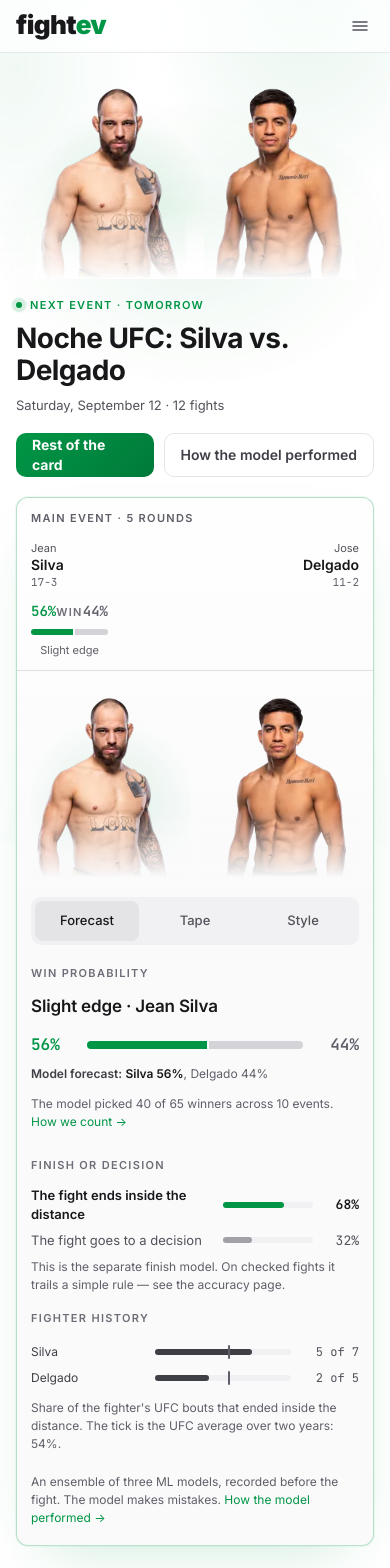
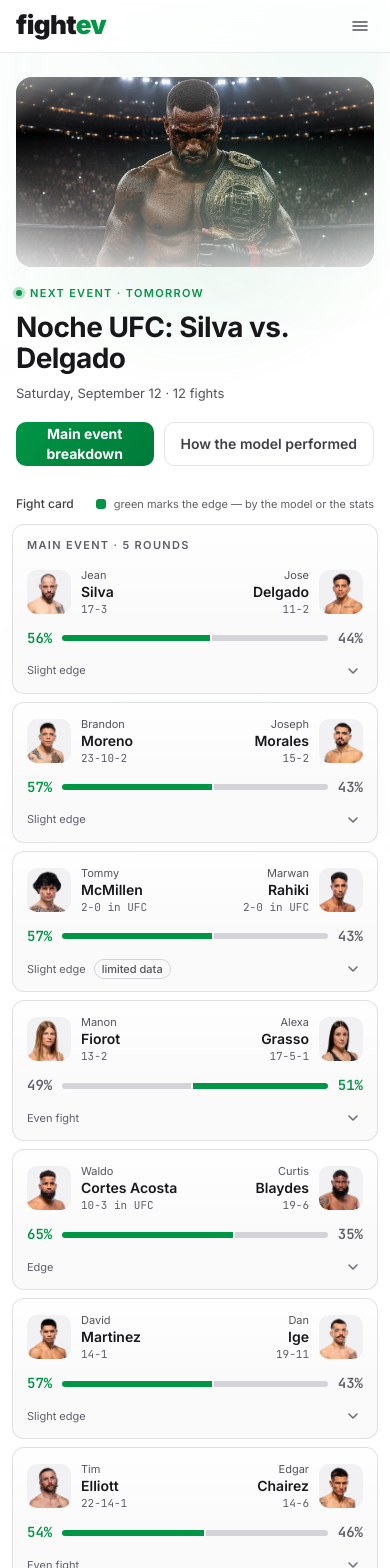
Before and after one commit to Gotodataru/fightev, a React (Vite) app: page / in a window 390 px wide. Shown: the top 1568 px of the page. Built offline with nearby package versions, Linux system fonts and the light colour scheme.

Commit message:
Hero returns to an event poster with artwork; the panel reads as a deck of modules

```diff
--- a/src/components/FightCard.tsx
+++ b/src/components/FightCard.tsx
@@ -122,9 +122,13 @@ function DesktopPanel({ fight, track }: { fight: Fight; track: Track }) {
           <Portrait f={fight.fighter_1} fav={p1 > 0.5} />
           <SidePanel f={fight.fighter_1} />
         </div>
-        <div className="flex flex-col gap-[30px] pt-2">
+        <div className="flex flex-col gap-2.5 pt-1">
           <PredictionBlock fight={fight} track={track} />
-          <div><SectionLabel>{t.tape}</SectionLabel><TapeDesktop fight={fight} /></div>
+          <section className="stack-item relative rounded-xl border border-line bg-zinc-900/50 px-4 py-3.5"
+            style={{ zIndex: 17, animationDelay: '270ms' }}>
+            <SectionLabel>{t.tape}</SectionLabel>
+            <TapeDesktop fight={fight} />
+          </section>
         </div>
         <div className="flex flex-col items-end gap-[18px]">
           <Portrait f={fight.fighter_2} fav={p1 < 0.5} />
--- a/src/components/FightDetails.tsx
+++ b/src/components/FightDetails.tsx
@@ -1,4 +1,5 @@
 import { Link } from 'react-router-dom'
+import type { ReactNode } from 'react'
 import type { Fight, Fighter, Track } from '../data'
 import { useI18n } from '../i18n'
 import {
@@ -62,15 +63,26 @@ function WinRow({ p1, f1, f2 }: { p1: number; f1: Fighter; f2: Fighter }) {
   )
 }
 
+/** A self-contained block of the panel. The stack animation makes each one slide
+ *  out from under the block above it, so a long panel reads as a deck, not a wall. */
+function Module({ title, extra, children, i = 0 }: { title: string; extra?: ReactNode; children: ReactNode; i?: number }) {
+  return (
+    <section className="stack-item relative rounded-xl border border-line bg-zinc-900/50 px-4 py-3.5"
+      style={{ zIndex: 20 - i, animationDelay: `${i * 90}ms` } as React.CSSProperties}>
+      <SectionLabel extra={extra}>{title}</SectionLabel>
+      {children}
+    </section>
+  )
+}
+
 function FinishBlock({ fight, track }: { fight: Fight; track: Track }) {
   const { t } = useI18n()
   const base = track.ufc_finish_rate_24m.rate !== null ? Math.round(track.ufc_finish_rate_24m.rate * 100) : null
   const fin = fight.p_finish !== null ? Math.round(fight.p_finish * 100) : null
   return (
-    <div>
-      <SectionLabel>{t.finishTitle}</SectionLabel>
+    <>
       {fin !== null && (
-        <div className="mb-4">
+        <Module title={t.finishTitle} i={1}>
           <div className="flex flex-col gap-1.5">
             {([[t.finishEarly, fin, fin >= 50], [t.finishDecision, 100 - fin, fin < 50]] as const).map(([label, v, lead], j) => (
               <div key={label} className="grid grid-cols-[minmax(0,1fr)_auto] items-center gap-3">
@@ -86,9 +98,9 @@ function FinishBlock({ fight, track }: { fight: Fight; track: Track }) {
             ))}
           </div>
           <p className="m-0 mt-2 text-xs leading-normal text-zinc-500">{t.finishModelNote}</p>
-        </div>
+        </Module>
       )}
-      {fin !== null && <SectionLabel>{t.fightHistory}</SectionLabel>}
+      <Module title={fin !== null ? t.fightHistory : t.finishTitle} i={2}>
       {[fight.fighter_1, fight.fighter_2].map((f, j) => {
         const n = f.decided_fights, k = f.finish_fights
         const pct = n ? Math.round((k / n) * 100) : 0
@@ -106,7 +118,8 @@ function FinishBlock({ fight, track }: { fight: Fight; track: Track }) {
         )
       })}
       {base !== null && <p className="mt-2 text-xs leading-normal text-zinc-500">{t.finishNote(base)}</p>}
-    </div>
+      </Module>
+    </>
   )
 }
 
@@ -116,10 +129,9 @@ export function PredictionBlock({ fight, track }: { fight: Fight; track: Track }
   const fav = favourite(fight)
   const done = fight.result
   return (
-    <div>
-      <SectionLabel extra={lowData(fight) ? <Tag>{t.lowDataLong}</Tag> : undefined}>
-        {done ? t.predictionWas : t.winForecast}
-      </SectionLabel>
+    <div className="stack flex flex-col gap-2.5">
+      <Module i={0} title={done ? t.predictionWas : t.winForecast}
+        extra={lowData(fight) ? <Tag>{t.lowDataLong}</Tag> : undefined}>
       <div className="mb-3.5 flex flex-wrap items-center gap-x-3 gap-y-2">
         <span className="text-[17px] font-semibold tracking-[-0.01em] text-zinc-50">
           {t.verdict(v)}{v !== 'even' && <> · {fav.name}</>}
@@ -135,7 +147,8 @@ export function PredictionBlock({ fight, track }: { fight: Fight; track: Track }
           </div>
         )}
       </div>
-      <div className="mt-[26px]"><FinishBlock fight={fight} track={track} /></div>
+      </Module>
+      <FinishBlock fight={fight} track={track} />
     </div>
   )
 }
--- a/src/i18n.tsx
+++ b/src/i18n.tsx
@@ -37,8 +37,6 @@ const ru = {
 
   // list
   card: 'Кард',
-  restTitle: 'Остальные бои',
-  ctaRest: 'Остальные бои',
   legend: 'зелёным — преимущество по модели или статистике',
   win: 'победа',
   predictionWas: 'прогноз был',
@@ -153,8 +151,6 @@ const en: Dict = {
   ctaAccuracy: 'How the model performed',
 
   card: 'Fight card',
-  restTitle: 'Rest of the card',
-  ctaRest: 'Rest of the card',
   legend: 'green marks the edge — by the model or the stats',
   win: 'win',
   predictionWas: 'forecast was',
--- a/src/index.css
+++ b/src/index.css
@@ -43,9 +43,9 @@
   --glow-a: 0.12;            /* brand glow behind the hero */
   --glow-b: 0.16;            /* brand glow behind a favourite's portrait */
   --hairline-hover: 82 82 91;
-  --amb-a: 0.07;             /* ambient brand wash */
+  --amb-a: 0.05;             /* ambient brand wash */
   --sheen: 255 255 255;      /* lit upper edge of a surface */
-  --sheen-a: 0.035;
+  --sheen-a: 0.028;
 
   /* ready-made colours for SVG attributes and inline styles */
   --c-bg: rgb(var(--bg));
@@ -102,7 +102,7 @@
   --glow-a: 0.10;
   --glow-b: 0.12;
   --hairline-hover: 161 161 170;
-  --amb-a: 0.10;
+  --amb-a: 0.07;
   --sheen: 255 255 255;
   --sheen-a: 0.9;
 }
@@ -127,15 +127,16 @@ a:hover { color: rgb(var(--brand-hover)); }
 .ambient {
   position: fixed; inset: 0; pointer-events: none; z-index: 0;
   background:
-    radial-gradient(60% 42% at 78% -4%, rgb(var(--brand) / var(--amb-a)), transparent 70%),
-    radial-gradient(46% 34% at 4% 8%, rgb(var(--brand) / calc(var(--amb-a) * 0.55)), transparent 72%),
-    radial-gradient(80% 50% at 50% 108%, rgb(var(--brand) / calc(var(--amb-a) * 0.5)), transparent 72%);
+    radial-gradient(90% 70% at 82% -14%, rgb(var(--brand) / var(--amb-a)), transparent 78%),
+    radial-gradient(70% 55% at -6% 4%, rgb(var(--brand) / calc(var(--amb-a) * 0.45)), transparent 80%),
+    radial-gradient(120% 70% at 50% 116%, rgb(var(--brand) / calc(var(--amb-a) * 0.38)), transparent 78%);
+  filter: blur(12px);
 }
 .above { position: relative; z-index: 1; }
 
 /* surfaces get a top-down sheen and a lit upper edge */
 .surface {
-  background-image: linear-gradient(180deg, rgb(var(--sheen) / var(--sheen-a)) 0%, transparent 42%);
+  background-image: linear-gradient(180deg, rgb(var(--sheen) / var(--sheen-a)) 0%, transparent 58%);
   box-shadow: inset 0 1px 0 rgb(var(--sheen) / calc(var(--sheen-a) * 1.6));
 }
 
@@ -259,6 +260,24 @@ a:hover { color: rgb(var(--brand-hover)); }
   animation: sk 1.4s linear infinite;
 }
 
+/* panel modules: each slides down from under the one above, like cards dealt off a deck */
+@keyframes stackOut { from { opacity: 0; transform: translateY(-16px) scale(.985); } to { opacity: 1; transform: none; } }
+.stack-item { animation: stackOut .5s var(--ease) both; animation-delay: var(--d, 0ms); }
+.stack > .stack-item:first-child { animation-duration: .42s; }
+
+/* hero artwork: masked on every edge so it melts into the page instead of ending in a hard box */
+.hero-art { isolation: isolate; }
+.hero-art img {
+  -webkit-mask-image: radial-gradient(120% 100% at 50% 38%, #000 42%, transparent 88%);
+  mask-image: radial-gradient(120% 100% at 50% 38%, #000 42%, transparent 88%);
+}
+.hero-art::after {
+  content: ''; position: absolute; inset: 0; pointer-events: none;
+  background:
+    linear-gradient(180deg, rgb(var(--bg) / .35) 0%, transparent 30%, rgb(var(--bg) / .55) 100%),
+    radial-gradient(70% 60% at 68% 62%, rgb(var(--brand) / .16), transparent 70%);
+}
+
 /* hero */
 .word-mask { display: inline-block; overflow: hidden; vertical-align: top; padding-bottom: .06em; margin-bottom: -.06em; }
 .word { display: inline-block; animation: wordUp .8s var(--ease) both; animation-delay: var(--d, 0ms); }
@@ -283,6 +302,7 @@ a:hover { color: rgb(var(--brand-hover)); }
 @media (prefers-reduced-motion: reduce) {
   .btn-brand::after { display: none; }
   .read-bar, .site-header, .theme-switch svg { transition: none !important; }
+  .stack-item,
   .xp, .a-grow, .a-grow-r, .pin, .rowin, .pop, .fadein, .sk, .page-in, .menu-in, .menu-in > * > *,
   .word, .hero-in, .from-left, .from-right, .breathe, .line-in, .live-dot::after { animation: none !important; }
   .draw { animation: none !important; stroke-dashoffset: 0; }
--- a/src/pages/Fights.tsx
+++ b/src/pages/Fights.tsx
@@ -1,17 +1,14 @@
 import { useCallback, useEffect, useRef, useState, type CSSProperties } from 'react'
 import { Link, useSearchParams } from 'react-router-dom'
 import { FightCard } from '../components/FightCard'
-import { Portrait } from '../components/ui'
 import { useData, useMedia, type Card, type Fight, type Track } from '../data'
 import { useI18n } from '../i18n'
-import { BRAND, Z600, capitalize, daysUntil, formatDate } from '../lib/fight'
+import { BRAND, Z600, capitalize, cx, daysUntil, formatDate } from '../lib/fight'
 import { Reveal, SplitWords, reducedMotion, useParallax } from '../lib/motion'
 
 // ── hero ───────────────────────────────────────────────────────────────────────
 
-function Hero({ card, main, track, wide, desktopPanel }: {
-  card: Card; main: Fight; track: Track; wide: boolean; desktopPanel: boolean
-}) {
+function Hero({ card, onBreakdown, wide }: { card: Card; onBreakdown: (i: number) => void; wide: boolean }) {
   const { t } = useI18n()
   const ev = card.event!
   const days = daysUntil(ev.date)
@@ -21,20 +18,18 @@ function Hero({ card, main, track, wide, desktopPanel }: {
     : days === 0 ? `${t.nextEvent} · ${t.today}`
     : finished ? t.eventDone : t.eventPast
   const dateLine = `${capitalize(formatDate(ev.date, t.locale, { weekday: 'long', day: 'numeric', month: 'long' }))} · ${t.fights(card.fights.length)}`
-  const p1 = main.p_win_f1
+  // the headliner may have no forecast (then the log starts with the co-main) — fall back to the first fight
+  const heroIndex = Math.max(0, card.fights.findIndex(f => f.main_event))
   const parallax = useParallax(0.1, wide)
   const d = (ms: number) => ({ '--d': `${ms}ms` }) as CSSProperties
   const words = ev.name.split(' ').length
 
-  // face-off: the two fighters slide in from their own sides
-  const portraits = (w: number, overlap: number) => (
-    <div className="mask-x flex w-full items-end justify-center" style={{ transform: `translateY(${parallax}px)` }}>
-      <div className="from-left min-w-0" style={{ width: w, marginRight: -overlap, ...d(150) }}>
-        <Portrait f={main.fighter_1} fav={p1 > 0.5} w={w} fade="var(--c-bg)" eager animate={false} />
-      </div>
-      <div className="from-right min-w-0" style={{ width: w, ...d(250) }}>
-        <Portrait f={main.fighter_2} fav={p1 < 0.5} w={w} fade="var(--c-bg)" eager animate={false} />
-      </div>
+  // one atmospheric shot instead of the face-off; it fades into the page on every edge
+  const artwork = (className: string) => (
+    <div className={cx('hero-art pointer-events-none relative overflow-hidden', className)}
+      style={{ transform: `translateY(${parallax}px)` }} aria-hidden>
+      <img src={`${import.meta.env.BASE_URL}hero.webp`} alt="" width={1280} height={853} decoding="async"
+        className="h-full w-full object-cover object-[52%_22%]" />
     </div>
   )
   const eyebrowEl = (cls: string) => (
@@ -48,21 +43,21 @@ function Hero({ card, main, track, wide, desktopPanel }: {
     return (
       <section className="relative overflow-hidden px-4 pb-[22px] pt-6" aria-labelledby="event-title">
         <div className="breathe pointer-events-none absolute left-1/2 top-10 -ml-[210px] h-[300px] w-[420px]" style={{ background: glow }} />
-        <div className="relative mx-auto max-w-[400px]">{portraits(170, 18)}</div>
+        {artwork('fadein mx-auto h-[190px] w-full max-w-[440px] rounded-2xl')}
         {eyebrowEl('relative mb-2.5 mt-[18px]')}
         <h1 id="event-title" className="relative m-0 text-[28px] font-bold leading-[1.12] tracking-[-0.02em]">
           <SplitWords text={ev.name} delay={120} />
         </h1>
         <div className="hero-in relative mt-2.5 text-[13px] text-zinc-400" style={d(200 + words * 55)}>{dateLine}</div>
         <div className="hero-in relative mt-[18px] flex flex-wrap gap-2.5" style={d(300 + words * 55)}>
-          <a href="#rest" className="btn btn-brand flex h-11 flex-1 items-center justify-center rounded-[10px] bg-brand px-4 text-sm font-bold text-onbrand hover:bg-brand-hover">
-            {t.ctaRest}
-          </a>
+          <button type="button" onClick={() => onBreakdown(heroIndex)}
+            className="btn btn-brand flex h-11 flex-1 items-center justify-center rounded-[10px] bg-brand px-4 text-sm font-bold text-onbrand hover:bg-brand-hover">
+            {t.ctaBreakdown}
+          </button>
           <Link to="/accuracy" className="btn flex h-11 items-center justify-center rounded-[10px] border border-zinc-800 px-4 text-sm font-semibold text-zinc-300 hover:border-zinc-600 hover:text-zinc-50">
             {t.ctaAccuracy}
           </Link>
         </div>
-        <div className="relative mt-5"><MainFight main={main} track={track} wide={wide} desktopPanel={desktopPanel} /></div>
       </section>
     )
   }
@@ -78,31 +73,18 @@ function Hero({ card, main, track, wide, desktopPanel }: {
           </h1>
           <div className="hero-in mt-3.5 text-sm text-zinc-400" style={d(180 + words * 55)}>{dateLine}</div>
           <div className="hero-in mt-7 flex flex-wrap gap-2.5" style={d(300 + words * 55)}>
-            <a href="#rest" className="btn btn-brand rounded-lg bg-brand px-[18px] py-[11px] text-[13px] font-bold text-onbrand hover:bg-brand-hover">
-              {t.ctaRest}
-            </a>
+            <button type="button" onClick={() => onBreakdown(heroIndex)}
+              className="btn btn-brand rounded-lg bg-brand px-[18px] py-[11px] text-[13px] font-bold text-onbrand hover:bg-brand-hover">
+              {t.ctaBreakdown}
+            </button>
             <Link to="/accuracy" className="btn rounded-lg border border-zinc-800 px-[18px] py-[11px] text-[13px] font-semibold text-zinc-300 hover:border-zinc-600 hover:text-zinc-50">
               {t.ctaAccuracy}
             </Link>
           </div>
         </div>
-        <div className="flex h-[330px] w-full items-end">{portraits(250, 26)}</div>
-      </div>
-      <div className="relative mx-auto max-w-[1024px] px-6 pb-12">
-        <MainFight main={main} track={track} wide={wide} desktopPanel={desktopPanel} />
+        {artwork('fadein h-[300px] w-full self-stretch rounded-2xl lg:h-[340px]')}
       </div>
     </section>
-  )
-}
-
-/** The headliner, opened and unclickable: this is the page's centrepiece, not a list row. */
-function MainFight({ main, track, wide, desktopPanel }: { main: Fight; track: Track; wide: boolean; desktopPanel: boolean }) {
-  return (
-    <Reveal still>
-      <FightCard fight={main} index={0} total={1} open solo track={track}
-        desktopRow={wide} desktopPanel={desktopPanel} instantClose
-        onToggle={() => {}} onGo={() => {}} />
-    </Reveal>
   )
 }
 
@@ -215,9 +197,9 @@ function CardList({ card, fights, track, desktopRow, desktopPanel, nav }: {
   const { open, select, refs, animatedClose } = nav
   const n = fights.length
   return (
-    <div id="rest" className="mx-auto max-w-[1024px] scroll-mt-16 px-3 pb-20 pt-2 md:px-6 md:pt-9">
+    <div className="mx-auto max-w-[1024px] px-3 pb-20 pt-2 md:px-6 md:pt-9">
       <Reveal className="mb-3 flex flex-wrap items-center justify-between gap-x-4 gap-y-2 px-1 md:px-0">
-        <h2 className="m-0 text-xs font-medium text-zinc-300">{t.restTitle}</h2>
+        <h2 className="m-0 text-xs font-medium text-zinc-300">{t.card}</h2>
         <span className="flex items-center gap-2 text-[11px] text-zinc-500">
           <span className="h-2.5 w-2.5 rounded-[3px]" style={{ background: BRAND }} aria-hidden />{t.legend}
         </span>
@@ -247,10 +229,7 @@ export default function Fights() {
   const desktopPanel = useMedia('(min-width: 1024px)')
 
   const card = data.status === 'ok' ? data.data.card : null
-  // the headliner may have no forecast (then the log starts with the co-main) — fall back to the first fight
-  const mainIndex = card?.fights.length ? Math.max(0, card.fights.findIndex(f => f.main_event)) : -1
-  const rest = card ? card.fights.filter((_, i) => i !== mainIndex) : []
-  const nav = useOpenFight(rest)
+  const nav = useOpenFight(card?.fights ?? [])
   useEffect(() => { document.title = `fightev — ${t.nav.fights}` }, [t])
 
   if (data.status === 'loading') return <Skeleton desktop={desktopRow} />
@@ -277,8 +256,8 @@ export default function Fights() {
   }
   return (
     <>
-      <Hero card={card} main={card.fights[mainIndex]} track={track} wide={desktopRow} desktopPanel={desktopPanel} />
-      <CardList card={card} fights={rest} track={track} desktopRow={desktopRow} desktopPanel={desktopPanel} nav={nav} />
+      <Hero card={card} wide={desktopRow} onBreakdown={i => nav.select(i, 'nav')} />
+      <CardList card={card} fights={card.fights} track={track} desktopRow={desktopRow} desktopPanel={desktopPanel} nav={nav} />
     </>
   )
 }
```
Also changed, not shown: public/hero.webp (added).
